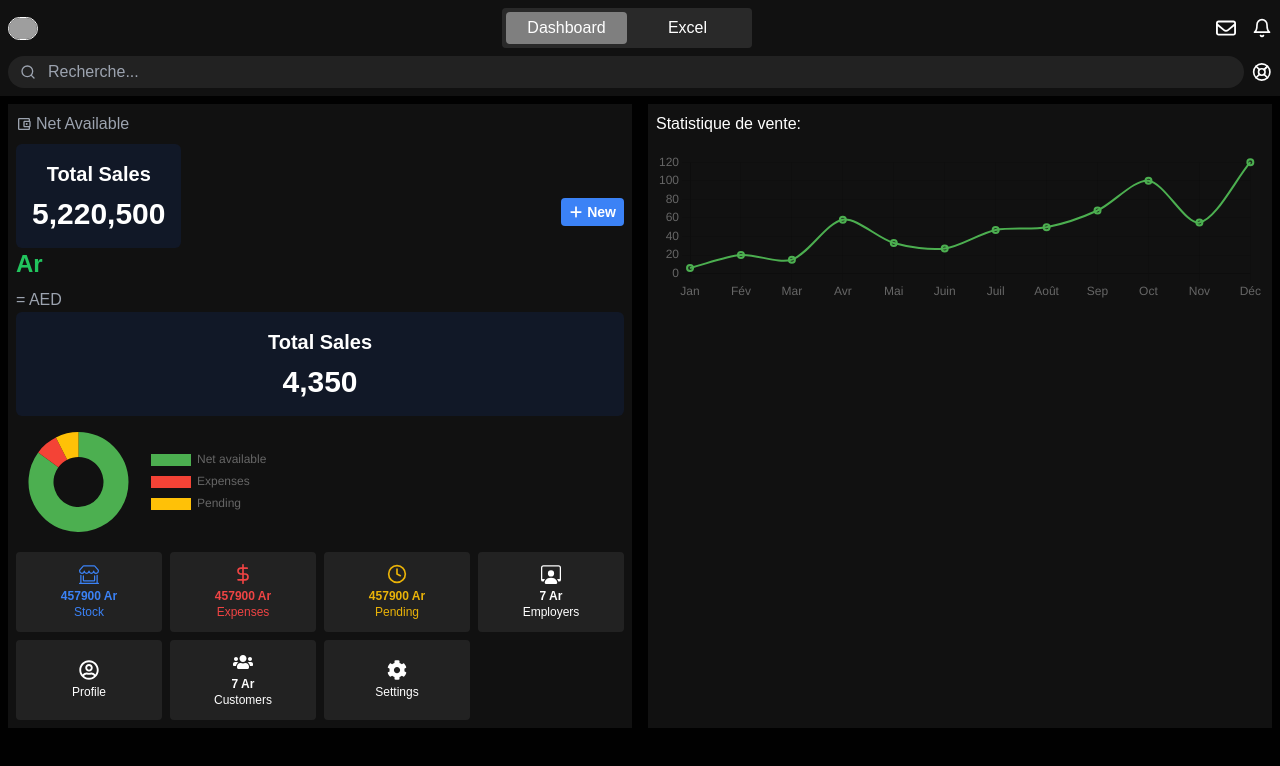
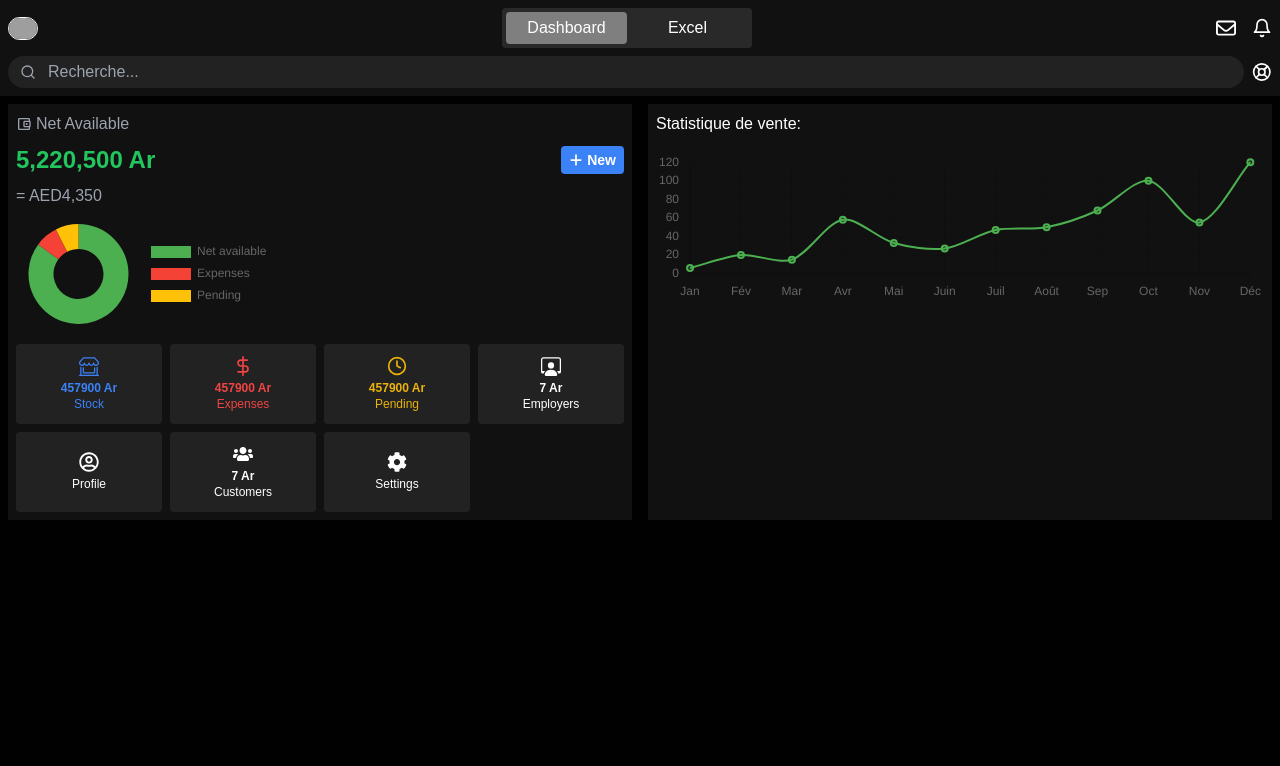
Before and after one commit to MorlonDev261/mga-follow-up, a Next.js app: page / in a window 1280 px wide. Shown: the top 766 px of the page. Built offline with nearby package versions, Linux system fonts and the light colour scheme; no server answers; grey boxes are pictures that could not be loaded.

Commit message:
Update index.tsx

```diff
--- a/src/app/_components/Counter/index.tsx
+++ b/src/app/_components/Counter/index.tsx
@@ -23,9 +23,6 @@ export default function Counter({
   const [play, { stop }] = useSound(src, { volume });
 
   return (
-    <div className="p-4 text-center bg-gray-900 text-white rounded-md">
-      <h2 className="text-xl font-bold mb-2">Total Sales</h2>
-      <p className="text-3xl font-extrabold">
     <CountUp
       start={start}
       end={end}
@@ -40,7 +37,5 @@ export default function Counter({
         stop();
       }}
     />
-      </p>
-    </div>
   );
 }
```
Lines whose indentation alone changed are shown as unchanged.
